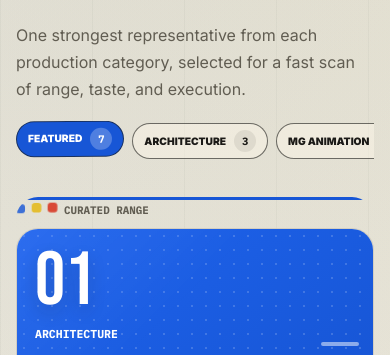
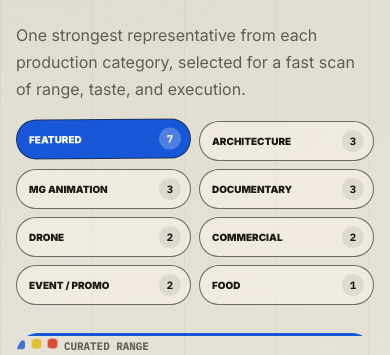
Before and after one commit to Caesaryeee/mingzi-ye-portfolio, a React (Vite) app: page / in a window 390 px wide. Shown: the part 1378-1733 px from the top of the page. Built offline with nearby package versions, Linux system fonts and the light colour scheme.

Commit message:
Improve mobile category discoverability

```diff
--- a/src/index.css
+++ b/src/index.css
@@ -1772,21 +1772,21 @@ h1 span {
   }
 
   .filter-tabs {
-    flex-wrap: nowrap;
-    justify-content: flex-start;
-    overflow-x: auto;
-    padding: 2px 0 10px;
-    scroll-snap-type: x proximity;
-    scrollbar-width: none;
-  }
-
-  .filter-tabs::-webkit-scrollbar {
-    display: none;
+    display: grid;
+    grid-template-columns: repeat(2, minmax(0, 1fr));
+    gap: 8px;
+    width: 100%;
+    justify-content: stretch;
+    overflow: visible;
+    padding: 0;
   }
 
   .filter-tabs button {
-    flex: 0 0 auto;
-    scroll-snap-align: start;
+    justify-content: space-between;
+    width: 100%;
+    min-height: 40px;
+    padding-inline: 12px 9px;
+    font-size: 0.62rem;
   }
 
   .section-heading h2 {
```
Also changed, not shown: 1 other file (tests, documents, lock files or other folders).
